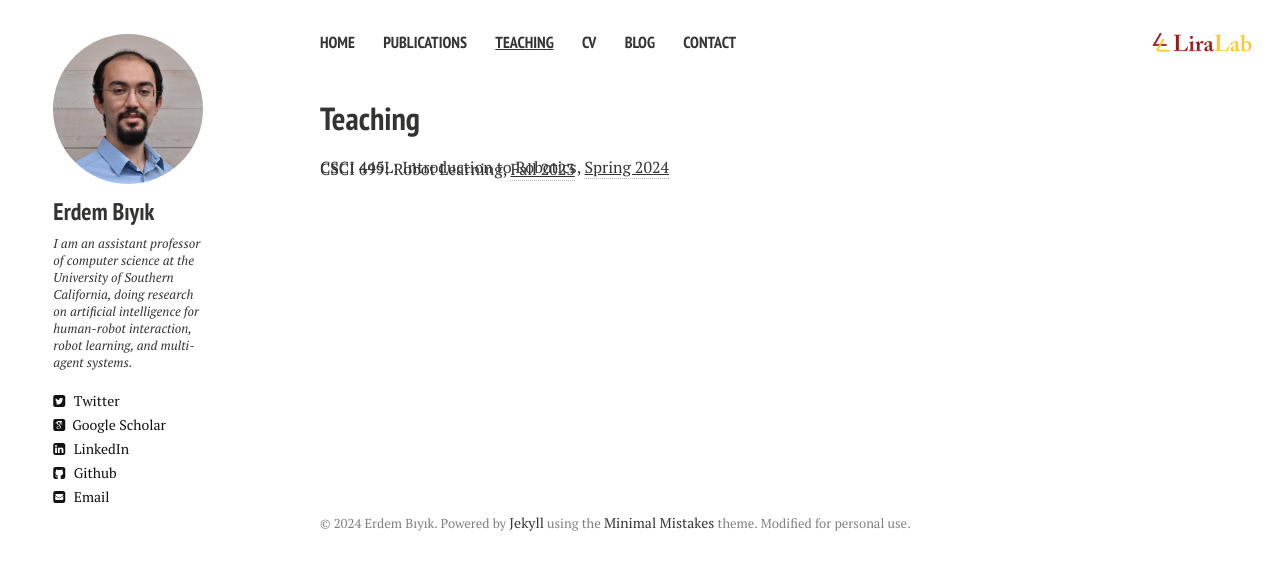
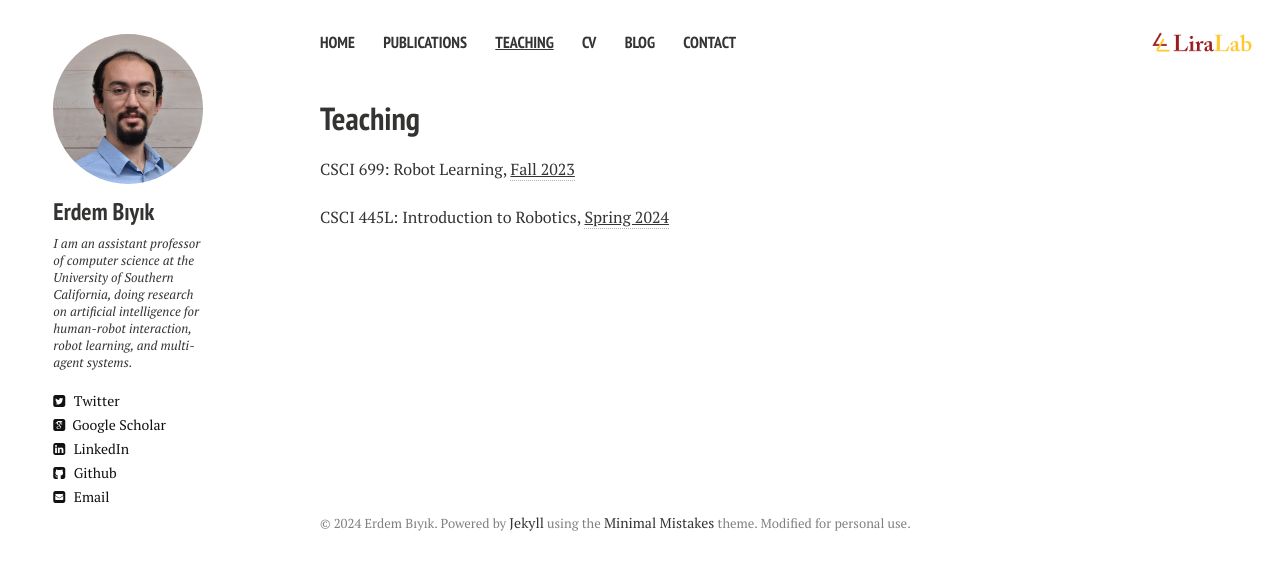
Before and after one commit to ebiyik/ebiyik.github.io, a Jekyll site: the page built from teaching.html, in a window 1280 px wide. Shown: the top 570 px of the page. Built offline with Jekyll 4.4.1, drawn with Linux system fonts in a browser that asks for light colours; nearby versions of some CDN libraries.

Commit message:
fix teaching line break issue

```diff
--- a/teaching.html
+++ b/teaching.html
@@ -6,5 +6,5 @@
 ---
 
 
-<p style="margin-bottom:0;">CSCI 699: Robot Learning, <a href="https://liralab.usc.edu/csci699/" style="text-decoration:underline;">Fall 2023</a></p>
+<p style="margin-bottom:0;">CSCI 699: Robot Learning, <a href="https://liralab.usc.edu/csci699/" style="text-decoration:underline;">Fall 2023</a></p><br>
 <p style="margin-bottom:0;">CSCI 445L: Introduction to Robotics, <a href="https://web-app.usc.edu/soc/syllabus/20241/30386.pdf" style="text-decoration:underline;">Spring 2024</a></p>
```
